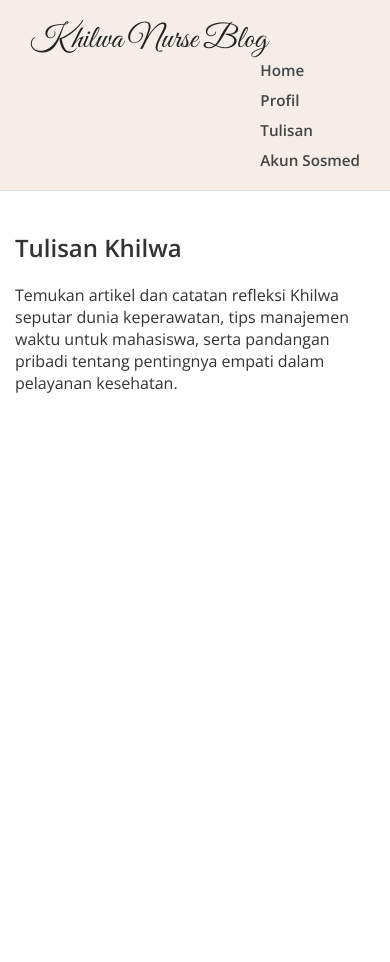
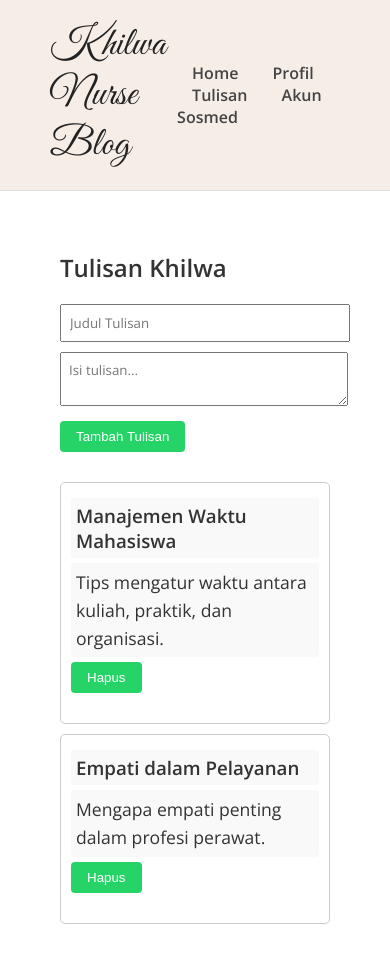
Before and after one commit to zaenirohmat/curiculum, a plain HTML site: page index.html in a window 390 px wide. Both pictures are taken after a click on the link "Tulisan". Before the commit the page ends 844 px from the top, so only its background shows below. Drawn offline with nearby package versions, Linux system fonts and the light colour scheme.

Commit message:
Update index.html

```diff
--- a/index.html
+++ b/index.html
@@ -12,123 +12,97 @@
       background: #fff;
       color: #333;
     }
-
     header {
       background: #f5ede6;
-      padding: 20px 30px;
+      padding: 20px 50px;
       display: flex;
       justify-content: space-between;
       align-items: center;
       border-bottom: 1px solid #ddd;
     }
-
-    .logo {
-      font-family: 'Great Vibes', cursive;
-      font-size: 2em;
-      color: #222;
-    }
-
-    nav {
-      display: flex;
-      gap: 20px;
-    }
-
-    nav a {
+    header nav a {
+      margin: 0 15px;
       text-decoration: none;
       color: #444;
       font-weight: 600;
-      font-size: 0.95em;
       cursor: pointer;
     }
-
+    .logo {
+      font-family: 'Great Vibes', cursive;
+      font-size: 2.5em;
+      color: #222;
+    }
     section {
       padding: 40px 60px;
     }
-
     .hidden {
       display: none;
     }
-
-    .home-layout {
-      display: flex;
-      gap: 40px;
-      align-items: center;
-      justify-content: center;
-      flex-wrap: wrap;
-    }
-
-    .home-layout img {
-      max-width: 400px;
-      width: 100%;
-      height: auto;
-      border-radius: 10px;
-    }
-
-    .home-text {
-      max-width: 600px;
-      flex: 1;
-    }
-
-    .home-text h2 {
-      margin-top: 0;
-    }
-
-    .home-text p {
-      font-size: 1em;
+    .home-content p, .cv-content p, .blog-content p, .sosmed-content p {
+      font-size: 1.1em;
       line-height: 1.6;
     }
-
-    .sosmed-links {
-      display: flex;
-      flex-wrap: wrap;
-      gap: 10px;
-      margin-top: 20px;
-    }
-
     .sosmed-links a {
-      flex: 1 1 45%;
-      text-align: center;
+      display: inline-block;
+      margin: 10px 20px 10px 0;
       text-decoration: none;
       color: #fff;
-      padding: 12px 15px;
-      border-radius: 8px;
-      font-weight: bold;
-      min-width: 120px;
+      background: #25d366;
+      padding: 10px 15px;
+      border-radius: 5px;
     }
-
-    .sosmed-links a:nth-child(1) { background: #25d366; }
     .sosmed-links a.ig { background: #E1306C; }
     .sosmed-links a.tiktok { background: #000; }
     .sosmed-links a.youtube { background: #FF0000; }
 
+    /* Gambar di Home */
+    .home-wrapper {
+      display: flex;
+      align-items: center;
+      gap: 30px;
+      flex-wrap: wrap;
+    }
+    .home-img {
+      max-width: 400px;
+      width: 100%;
+      border-radius: 10px;
+    }
     @media (max-width: 768px) {
-      header {
+      .home-wrapper {
         flex-direction: column;
-        align-items: flex-start;
       }
+    }
 
-      nav {
-        align-self: flex-end;
-        flex-direction: column;
-        gap: 10px;
-      }
-
-      section {
-        padding: 20px 15px;
-      }
-
-      .home-layout {
-        flex-direction: column;
-        text-align: center;
-      }
-
-      .home-text p {
-        font-size: 0.95em;
-      }
-
-      .sosmed-links a {
-        flex: 1 1 100%;
-      }
+    /* Blog CRUD */
+    #blog input, #blog textarea {
+      width: 100%;
+      max-width: 600px;
+      margin-bottom: 10px;
+      padding: 8px;
+      font-family: 'Open Sans', sans-serif;
+    }
+    #blog button {
+      padding: 8px 16px;
+      background-color: #25d366;
+      color: white;
+      border: none;
+      border-radius: 4px;
+      cursor: pointer;
+      margin-bottom: 20px;
+    }
+    #daftarTulisan div {
+      border: 1px solid #ccc;
+      padding: 10px;
+      margin-top: 10px;
+      border-radius: 5px;
+    }
+    #daftarTulisan h3, #daftarTulisan p {
+      margin: 5px 0;
+    }
+    #daftarTulisan h3[contenteditable], #daftarTulisan p[contenteditable] {
+      background: #f9f9f9;
+      padding: 5px;
+      border-radius: 3px;
     }
   </style>
 </head>
@@ -145,9 +119,9 @@
   </header>
 
   <section id="home" class="home-content">
-    <div class="home-layout">
-      <img src="gambar.jpg" alt="Foto Khilwa" />
-      <div class="home-text">
+    <div class="home-wrapper">
+      <img src="WhatsApp Image 2025-06-16 at 11.44.49_b8612c6a.jpg" alt="Khilwa Nurse" class="home-img">
+      <div>
         <h2>Kegiatan Seorang Perawat</h2>
         <p>Perawat adalah garda terdepan dalam pelayanan kesehatan. Di blog ini, Khilwa berbagi kegiatan sehari-hari sebagai mahasiswa keperawatan: praktik klinik, edukasi pasien, pengalaman merawat pasien anak hingga lanjut usia, serta kegiatan sosial di masyarakat.</p>
       </div>
@@ -163,7 +137,12 @@
 
   <section id="blog" class="blog-content hidden">
     <h2>Tulisan Khilwa</h2>
-    <p>Temukan artikel dan catatan refleksi Khilwa seputar dunia keperawatan, tips manajemen waktu untuk mahasiswa, serta pandangan pribadi tentang pentingnya empati dalam pelayanan kesehatan.</p>
+    <div>
+      <input type="text" id="judulBaru" placeholder="Judul Tulisan" />
+      <textarea id="isiBaru" placeholder="Isi tulisan..."></textarea>
+      <button onclick="tambahTulisan()">Tambah Tulisan</button>
+    </div>
+    <div id="daftarTulisan"></div>
   </section>
 
   <section id="sosmed" class="sosmed-content hidden">
@@ -184,6 +163,58 @@
       });
       document.getElementById(id).classList.remove('hidden');
     }
+
+    let tulisan = [
+      {
+        judul: "Manajemen Waktu Mahasiswa",
+        isi: "Tips mengatur waktu antara kuliah, praktik, dan organisasi."
+      },
+      {
+        judul: "Empati dalam Pelayanan",
+        isi: "Mengapa empati penting dalam profesi perawat."
+      }
+    ];
+
+    function tampilkanTulisan() {
+      const container = document.getElementById("daftarTulisan");
+      container.innerHTML = "";
+      tulisan.forEach((item, index) => {
+        container.innerHTML += `
+          <div>
+            <h3 contenteditable="true" oninput="updateJudul(${index}, this.innerText)">${item.judul}</h3>
+            <p contenteditable="true" oninput="updateIsi(${index}, this.innerText)">${item.isi}</p>
+            <button onclick="hapusTulisan(${index})">Hapus</button>
+          </div>
+        `;
+      });
+    }
+
+    function tambahTulisan() {
+      const judul = document.getElementById("judulBaru").value.trim();
+      const isi = document.getElementById("isiBaru").value.trim();
+      if (judul && isi) {
+        tulisan.push({ judul, isi });
+        tampilkanTulisan();
+        document.getElementById("judulBaru").value = "";
+        document.getElementById("isiBaru").value = "";
+      }
+    }
+
+    function updateJudul(index, teks) {
+      tulisan[index].judul = teks;
+    }
+
+    function updateIsi(index, teks) {
+      tulisan[index].isi = teks;
+    }
+
+    function hapusTulisan(index) {
+      tulisan.splice(index, 1);
+      tampilkanTulisan();
+    }
+
+    // Jalankan pertama kali
+    tampilkanTulisan();
   </script>
 
 </body>
```
